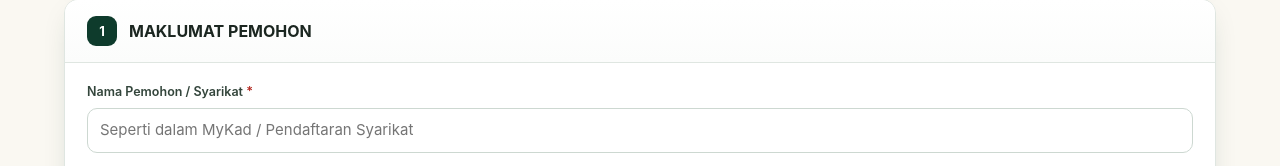
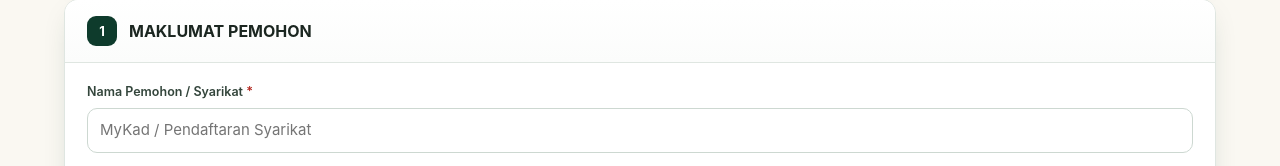
Before and after one commit to kelantanecopark/e-permit, a plain HTML site: page index.html in a window 1280 px wide. Shown: the part 466-632 px from the top of the page. Drawn offline with Linux system fonts and the light colour scheme.

Commit message:
Update index.html

```diff
--- a/index.html
+++ b/index.html
@@ -495,7 +495,7 @@ button,a,.opt label,input,select,textarea{-webkit-tap-highlight-color:transparen
     <div class="card">
       <div class="card-head"><div class="step">1</div><div><h2>MAKLUMAT PEMOHON</h2></div></div>
       <div class="card-body grid g2">
-        <div class="field span2"><label>Nama Pemohon / Syarikat <span class="req">*</span></label><input class="input" name="nama" autocomplete="section-pemohon name" required placeholder="Seperti dalam MyKad / Pendaftaran Syarikat"></div>
+        <div class="field span2"><label>Nama Pemohon / Syarikat <span class="req">*</span></label><input class="input" name="nama" autocomplete="section-pemohon name" required placeholder="MyKad / Pendaftaran Syarikat"></div>
         <div class="field"><label>No. K.P.P.N (MyKad) <span class="req">*</span></label><input class="input" name="kppn" autocomplete="off" required placeholder="cth. 850101-03-5123" data-ic inputmode="numeric" maxlength="14"></div>
         <div class="field"><label>No. MGP <span class="req">*</span></label><input class="input" name="mgp" autocomplete="off" required placeholder="cth. MGP-0123"></div>
         <div class="field"><label>Nama Persatuan / Kelab / Syarikat</label><input class="input" name="persatuan" autocomplete="section-pemohon organization" placeholder="Pilihan"></div>
```
